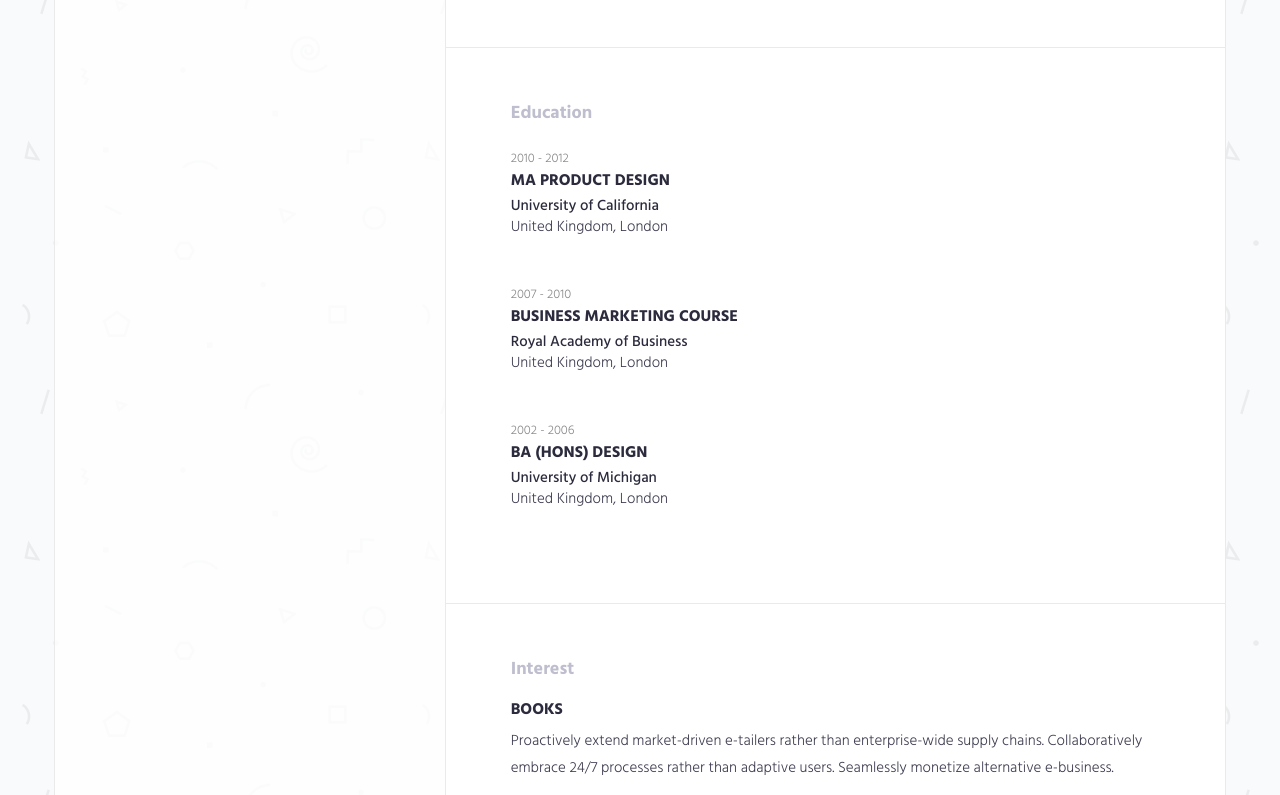
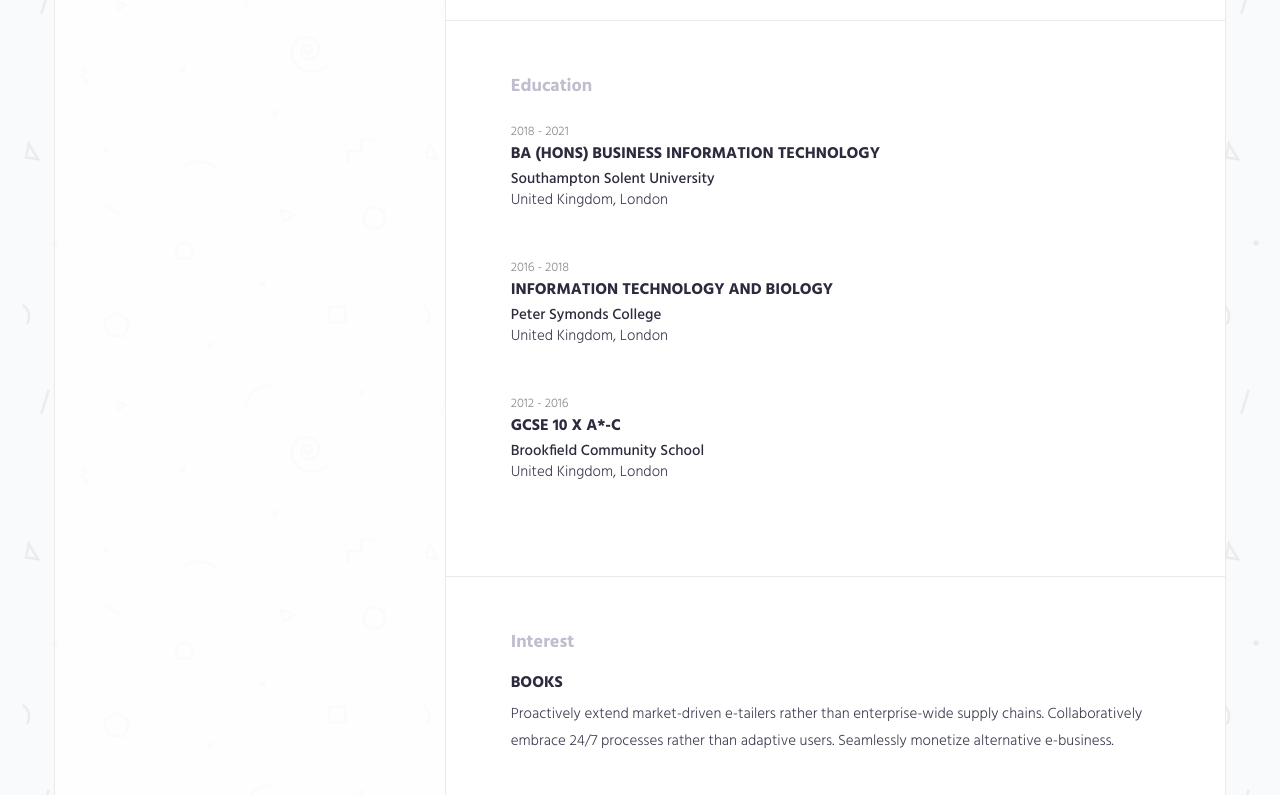
Before and after one commit to amyxdiaper/AboutMe, a plain HTML site: page index.html in a window 1280 px wide. Shown: the part 1415-2210 px from the top of the page. Drawn offline with Linux system fonts and the light colour scheme.

Commit message:
Update index.html
changed education

```diff
--- a/index.html
+++ b/index.html
@@ -105,7 +105,7 @@
                     <h3>Strong Communication </h3>
 
                     <p>
-                        Quickly repurpose reliable customer service with orthogonal ideas. Competently.
+                        Strong
                     </p>
                 </div>
             </div>
@@ -116,7 +116,7 @@
                     <h3>Team Leader</h3>
 
                     <p>
-                        Interactively myocardinate high standards in initiatives rather than next-generation.
+                        Team
                     </p>
                 </div>
             </div>
@@ -126,7 +126,8 @@
                     <h3>Strong Determination</h3>
 
                     <p>
-                        Dynamically initiate client-based convergence vis-a-vis performance based. </p>
+                        Strong
+                    </p>
                 </div>
             </div>
 
@@ -276,25 +277,25 @@
         <div class="row">
             <div class="col-md-12">
                 <div class="content-item">
-                    <small>2010 - 2012</small>
-                    <h3>MA Product Design</h3>
-                    <h4>University of California</h4>
+                    <small>2018 - 2021</small>
+                    <h3>BA (hons) Business Information Technology</h3>
+                    <h4>Southampton Solent University</h4>
 
                     <p>United Kingdom, London</p>
                 </div>
                 <!-- .experience-item -->
                 <div class="content-item">
-                    <small>2007 - 2010</small>
-                    <h3>Business marketing course</h3>
-                    <h4>Royal Academy of Business</h4>
+                    <small>2016 - 2018</small>
+                    <h3>Information Technology and Biology</h3>
+                    <h4>Peter Symonds College</h4>
 
                     <p>United Kingdom, London</p>
                 </div>
                 <!-- .experience-item -->
                 <div class="content-item">
-                    <small>2002 - 2006</small>
-                    <h3>BA (Hons) Design</h3>
-                    <h4>University of Michigan</h4>
+                    <small>2012 - 2016</small>
+                    <h3>GCSE 10 x A*-C</h3>
+                    <h4>Brookfield Community School</h4>
 
                     <p>United Kingdom, London</p>
                 </div>
```
